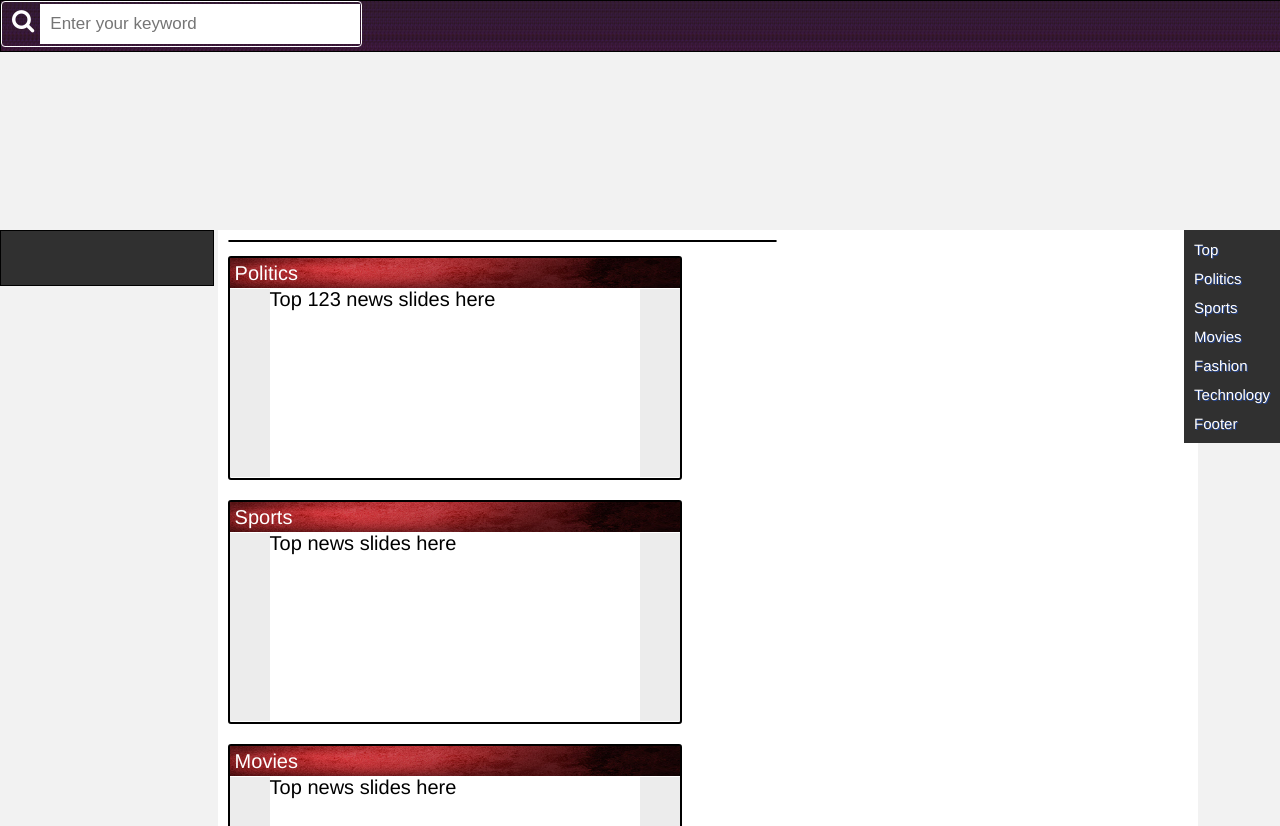
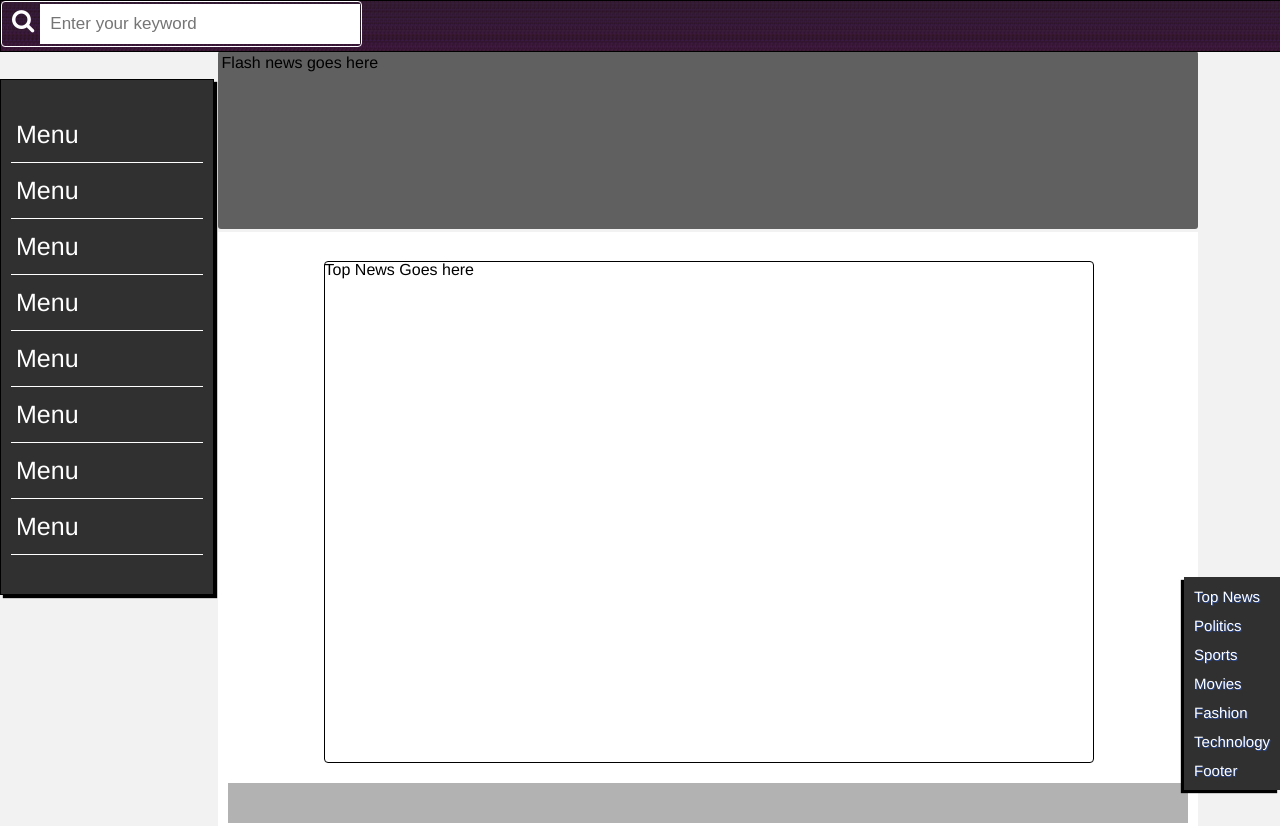
Before and after one commit to sparuvu/sparuvu.github.io, a plain HTML site: page demo.html in a window 1280 px wide. Shown: the top 826 px of the page. Drawn offline with nearby package versions, Linux system fonts and the light colour scheme.

Commit message:
updated the demo

```diff
--- a/demo.html
+++ b/demo.html
@@ -11,7 +11,7 @@
       </span>
     </div>
     <ul class="fixed-menu">
-      <li><a href="#top">Top</a></li>
+      <li><a href="#top">Top News</a></li>
       <li><a href="#politics">Politics</a></li>
       <li><a href="#sports">Sports</a></li>
       <li><a href="#movies">Movies</a></li>
@@ -19,9 +19,22 @@
       <li><a href="#technology">Technology</a></li>
       <li><a href="#footer">Footer</a></li>
     </ul>
-    <div id = "sidebar"></div>
+    <div id = "sidebar">
+      <ul>
+        <li>Menu</li>
+        <li>Menu</li>
+        <li>Menu</li>
+        <li>Menu</li>
+        <li>Menu</li>
+        <li>Menu</li>
+        <li>Menu</li>
+        <li>Menu</li>
+      </ul>
+    </div>
+    <div id="flash-news">Flash news goes here</div>
     <div id = "main-container">
-      <div id="top-news"></div>
+      <div id="top-news">Top News Goes here</div>
+      <div id="ribbon"></div>
       <div class="categorized-news">
           <a name="#politics" href="#"></a>
           <div class="category">
--- a/sass/demo.scss
+++ b/sass/demo.scss
@@ -25,10 +25,11 @@ body {
 ul.fixed-menu {
   padding: 5px;
   margin: 0px;
-  position:fixed;
+  position: fixed;
   right: 0;
-  top: 230px;
+  bottom: 10px;
   background-color: #303030;
+  box-shadow: -3px 3px 1px #000;
   li{
     list-style: none;
     padding: 7px 5px;
@@ -60,19 +61,36 @@ ul.fixed-menu {
   width: 15%;
   border: 1px solid #000;
   padding: 27px 10px;
-  background-color: #303030;;
-  top: 230px;
+  background-color: #303030;
+  bottom: 205px;
   position: fixed;
+  height: 460px;
+  box-shadow: 3px 3px 1px #000;
+  li {
+    padding: 15px 5px;
+    border-bottom: 1px solid #FFF;
+    color: #FFF;
+    font-weight: 100;
+    font-size: 25px;
+    cursor: pointer;
+    &:hover {
+      background-color: #3A6CCB;
+      color: #000;
+      font-weight: 200;
+      border-top: 2px solid #000;
+      border-bottom: 2px solid #000;
+    }
+  }
 }
 
-.categorized-news, #top-news, #sidebar {
+.categorized-news, #top-news{
  display: inline-block;
  vertical-align: top;
 }
 
 #main-container {
-  margin-top: 230px;
-  width:75%;
+  margin-top: 3px;
+  width: 75%;
   background-color: #FFF;
   padding: 10px;
   margin-left: 17%;
@@ -80,18 +98,22 @@ ul.fixed-menu {
 
 .category {
   border: 2px solid #000;
-  height: 220px;
-  width: 450px;
+  height: 280px;
+  width: 534px;
   margin-bottom: 20px;
   font-size: 20px;
   font-weight: 300;
   border-radius: 3px;
+  display: inline-block;
+  &:hover {
+    box-shadow: 0 3px 2px #999;
+  }
   .title {
     padding: 5px;
     border-bottom: 1px double;
     font-weight: 100;
     background: #000 url(../images/title-bg.png);
-    background-size: 454px 36px;
+    background-size: 536px 36px;
     color: #FFF;
   }
 }
@@ -107,7 +129,7 @@ ul.fixed-menu {
 .left, .right {
   background-color: #9E9E9E;
   width: 40px;
-  height: 188px;
+  height: 250px;
   opacity: 0.2;
   &:hover {
     background-color: #353535;
@@ -117,8 +139,9 @@ ul.fixed-menu {
 #top-news {
   border: 1px solid #000;
   border-radius: 4px;
-  height: 100%;
-  width: 57%;
+  height: 500px;
+  margin: 2% 10%;
+  width: 80%;
 }
 
 #omni-search {
@@ -136,3 +159,19 @@ ul.fixed-menu {
   font-size: 17px;
   border: none;
 }
+
+#ribbon {
+  width: 100%;
+  height: 40px;
+  margin-bottom: 10px;
+  background: rgba(0, 0, 0, 0.3);
+}
+
+#flash-news {
+  width: 76%;
+  height: 170px;
+  margin: 4% 1% 0 17%;
+  border-radius: 3px;
+  background: rgba(1, 1, 1, 0.6);
+  padding: 4px;
+}
```
Also changed, not shown: stylesheets/demo.css.
